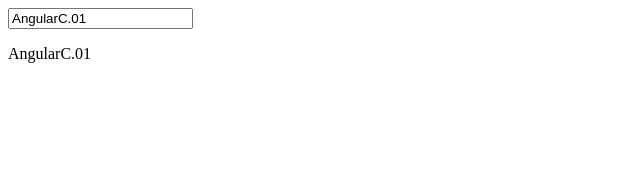
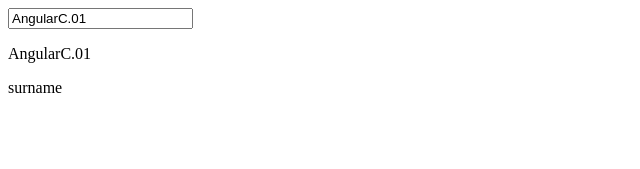
Before and after one commit to Zyrab/Angular-Classes, an Angular app in the folder AngularC.01/: page / in a window 1280 px wide. Shown: the top 169 px of the page, without its empty margins (0-640 px from the left). Built offline with nearby package versions, Linux system fonts and the light colour scheme.

Commit message:
testing-git-update

```diff
--- a/AngularC.01/src/app/app.component.html
+++ b/AngularC.01/src/app/app.component.html
@@ -1,2 +1,3 @@
 <input type="text" [(ngModel)]="name">
 <p>{{name}}</p>
+<p>surname</p>
```
